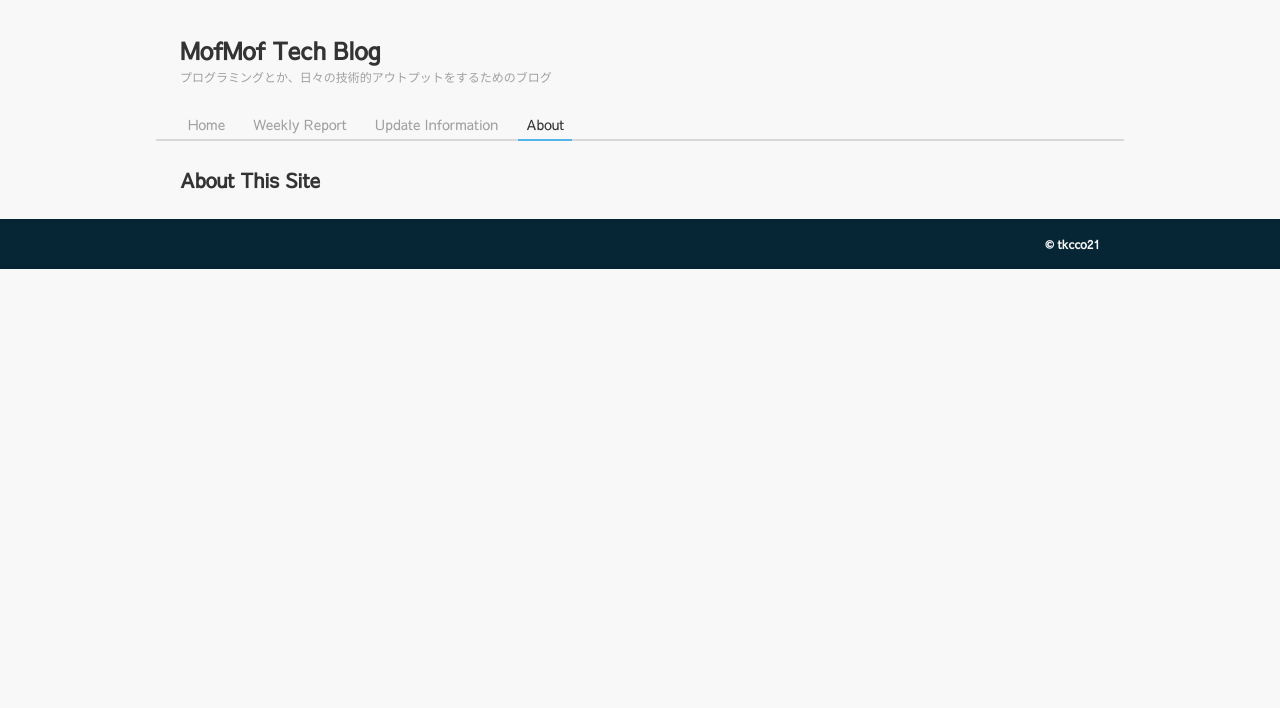
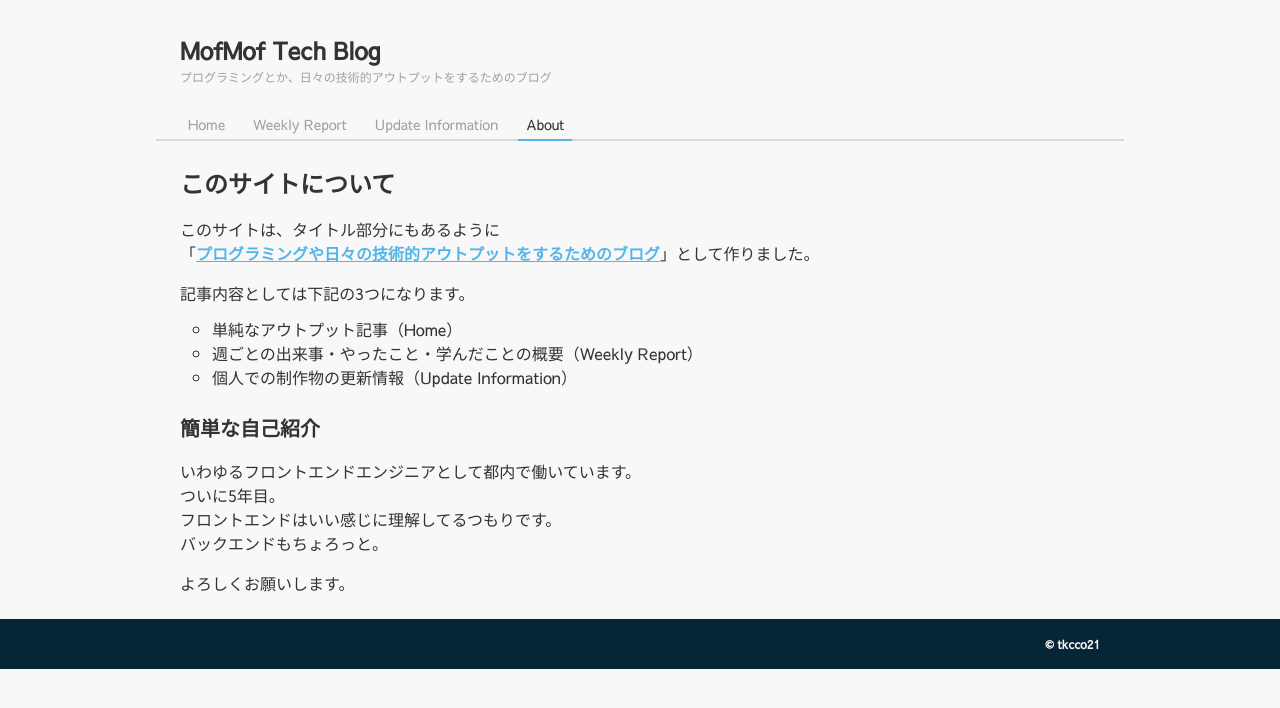
Before and after one commit to tkcco21/oinari-tech, a Gatsby site: page /about in a window 1280 px wide. Built offline with nearby package versions, Linux system fonts and the light colour scheme; Gatsby itself is replaced by a stand-in of ours.

Commit message:
add about page detail

```diff
--- a/src/pages/about.jsx
+++ b/src/pages/about.jsx
@@ -1,13 +1,70 @@
 import React from 'react'
-// import { Helmet } from 'react-helmet'
+import { Helmet } from 'react-helmet'
+import styled from 'styled-components'
 
 import { Base } from '../components/layouts/Base'
+
+const StyledTitle = styled.h1`
+  font-size: ${props => props.theme.fontSize.heading.primary};
+`
+const StyledTitleSecondary = styled.h2`
+  margin-top: ${props => props.theme.space._24px};
+  font-size: ${props => props.theme.fontSize.heading.secondary};
+`
+const StyledText = styled.p`
+  margin-top: ${props => props.theme.space._16px};
+  font-size: ${props => props.theme.fontSize.text.secondary};
+`
+const StyledTextStrong = styled.span`
+  color: ${props => props.theme.color.accent.main};
+  font-weight: bold;
+  text-decoration: underline;
+`
+const StyledList = styled.ul`
+  list-style: circle;
+  margin-top: ${props => props.theme.space._12px};
+  padding-left: ${props => props.theme.space._32px};
+`
+const StyledListItem = styled.li`
+  font-size: ${props => props.theme.fontSize.text.secondary};
+`
 
 // eslint-disable-next-line react/display-name
 export default ({ location }) => {
   return (
-    <Base pathname={location.pathname}>
-      <h1>About This Site</h1>
-    </Base>
+    <>
+      <Helmet title="このサイトについて" />
+      <Base pathname={location.pathname}>
+        <StyledTitle>このサイトについて</StyledTitle>
+        <StyledText>
+          このサイトは、タイトル部分にもあるように
+          <br />「
+          <StyledTextStrong>
+            プログラミングや日々の技術的アウトプットをするためのブログ
+          </StyledTextStrong>
+          」として作りました。
+        </StyledText>
+        <StyledText>記事内容としては下記の3つになります。</StyledText>
+        <StyledList>
+          <StyledListItem>単純なアウトプット記事（Home）</StyledListItem>
+          <StyledListItem>
+            週ごとの出来事・やったこと・学んだことの概要（Weekly Report）
+          </StyledListItem>
+          <StyledListItem>個人での制作物の更新情報（Update Information）</StyledListItem>
+        </StyledList>
+
+        <StyledTitleSecondary>簡単な自己紹介</StyledTitleSecondary>
+        <StyledText>
+          いわゆるフロントエンドエンジニアとして都内で働いています。
+          <br />
+          ついに5年目。
+          <br />
+          フロントエンドはいい感じに理解してるつもりです。
+          <br />
+          バックエンドもちょろっと。
+        </StyledText>
+        <StyledText>よろしくお願いします。</StyledText>
+      </Base>
+    </>
   )
 }
```
